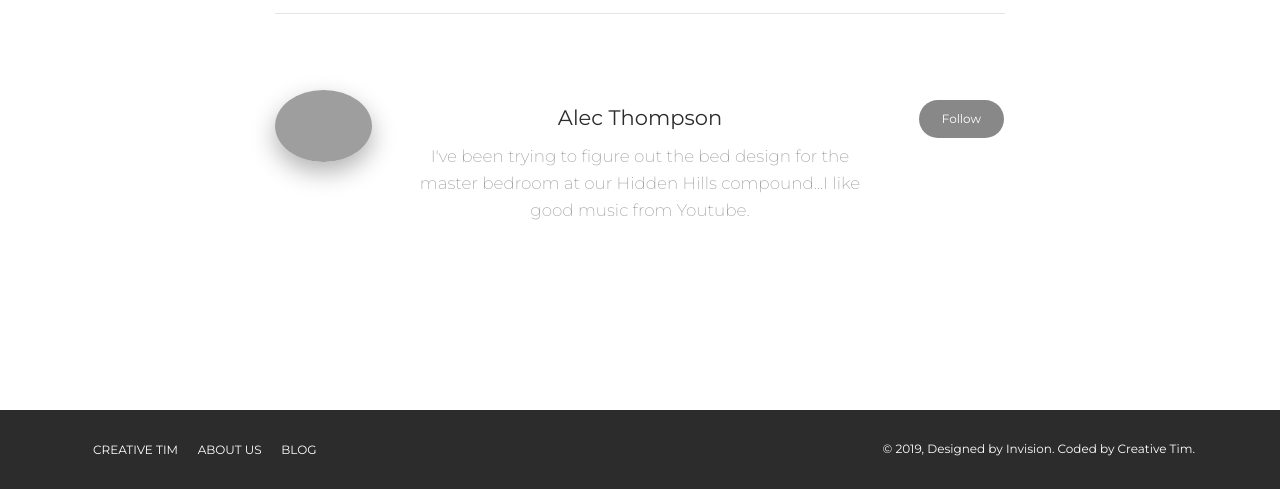
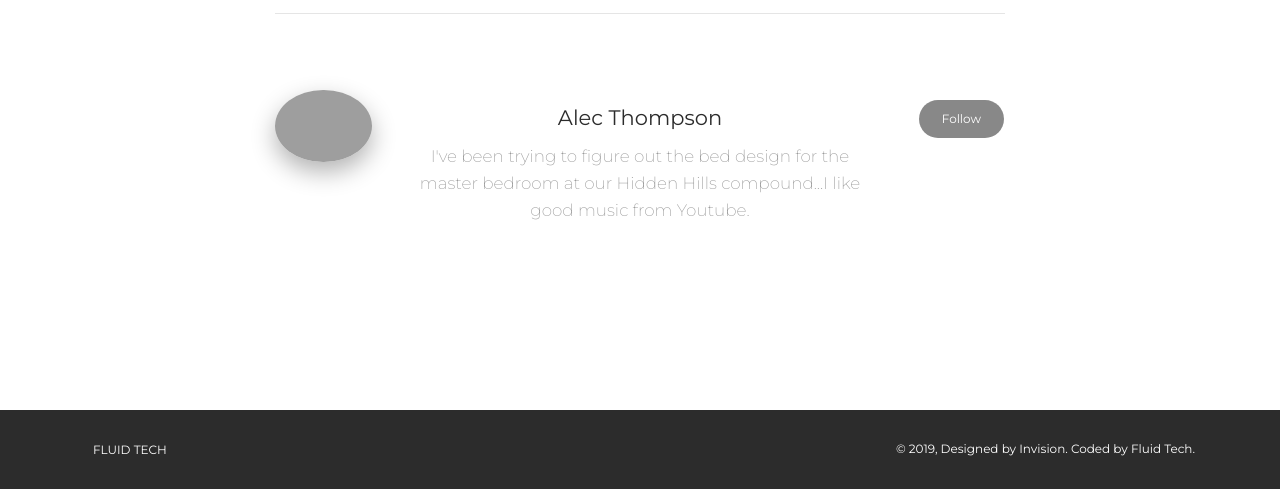
Before and after one commit to yukta12/EduCatch, a website: page post.html in a window 1280 px wide. Shown: the part 3628-4117 px from the top of the page. Drawn offline with Linux system fonts and the light colour scheme; some packages are replaced by stand-ins of ours; grey boxes are pictures that could not be loaded.

Commit message:
Changed Footer Copyright

```diff
--- a/post.html
+++ b/post.html
@@ -190,18 +190,8 @@
         <nav>
           <ul>
             <li>
-              <a href="https://www.creative-tim.com">
-                Creative Tim
-              </a>
-            </li>
-            <li>
-              <a href="http://presentation.creative-tim.com">
-                About Us
-              </a>
-            </li>
-            <li>
-              <a href="http://blog.creative-tim.com">
-                Blog
+              <a href="javascript:;">
+                Fluid Tech
               </a>
             </li>
           </ul>
@@ -212,7 +202,7 @@
             document.getElementById('copyright').appendChild(document.createTextNode(new Date().getFullYear()))
           </script>, Designed by
           <a href="https://www.invisionapp.com" target="_blank">Invision</a>. Coded by
-          <a href="https://www.creative-tim.com" target="_blank">Creative Tim</a>.
+          <a href="javascript:;" target="_blank">Fluid Tech</a>.
         </div>
       </div>
     </footer>
```
